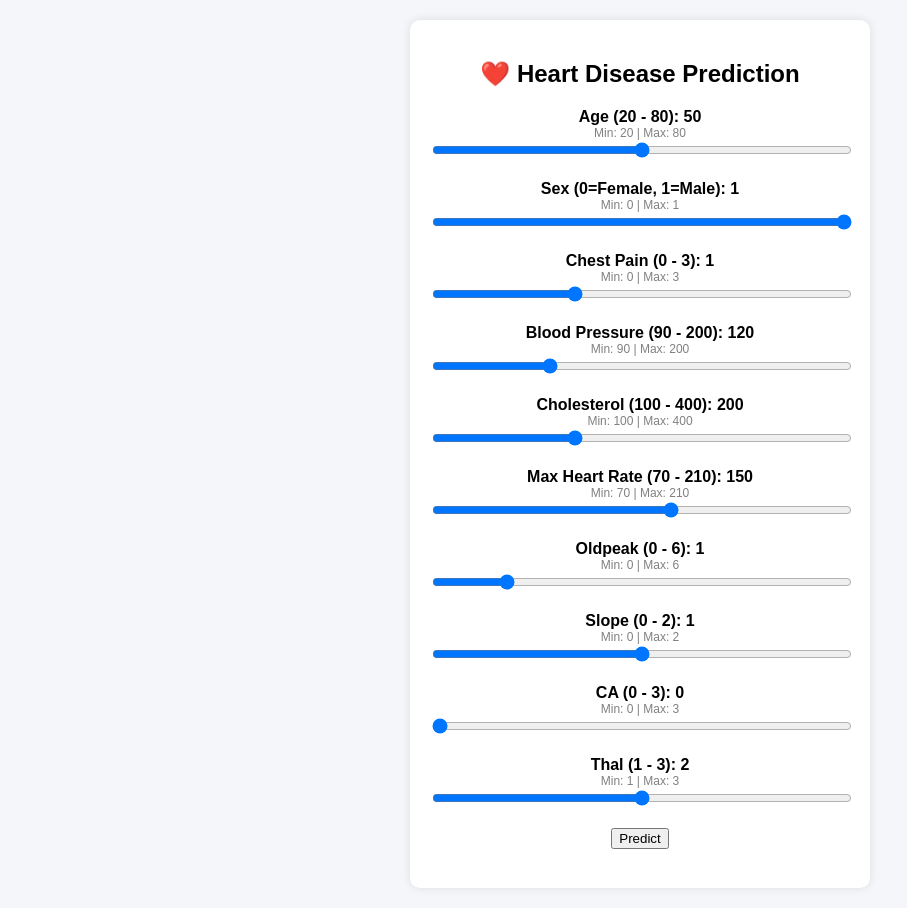
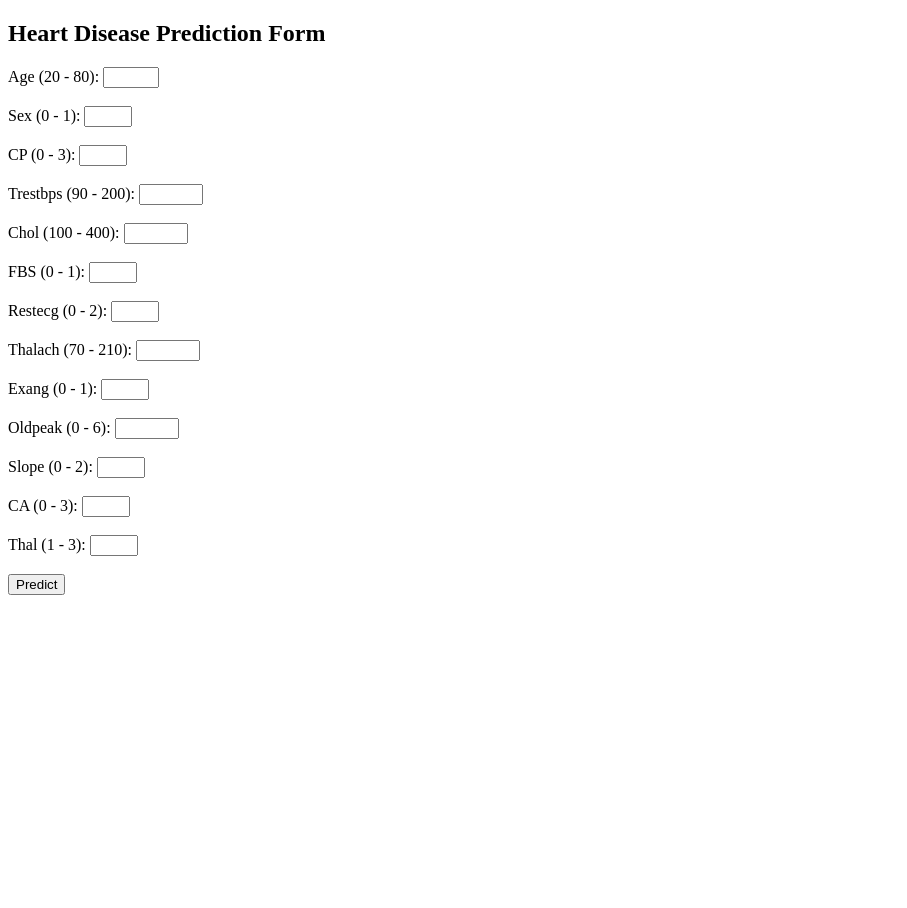
Before and after one commit to sathishasmi/heart-ml-project, a FastAPI app: page / in a window 1280 px wide. Shown: the whole page, without its empty margins (0-907 px from the left). After the commit the page ends 595 px from the top, so only its background shows below. Run offline with FastAPI, Linux system fonts and the light colour scheme; parts of the project's set-up code (start-up, migrations or seed data) failed here and were passed over.

Commit message:
Enhance prediction form with new input fields
Added input fields for additional heart disease prediction parameters.

```diff
--- a/templates/index.html
+++ b/templates/index.html
@@ -2,100 +2,41 @@
 <html>
 <head>
     <title>Heart Disease Prediction</title>
-
-    <style>
-        body {
-            font-family: Arial;
-            background: #f4f6f9;
-            text-align: center;
-        }
-
-        .container {
-            background: white;
-            padding: 20px;
-            margin: 20px auto;
-            width: 420px;
-            border-radius: 10px;
-            box-shadow: 0 0 10px rgba(0,0,0,0.1);
-        }
-
-        input[type=range] {
-            width: 100%;
-        }
-
-        label {
-            font-weight: bold;
-        }
-
-        .range-text {
-            font-size: 12px;
-            color: gray;
-        }
-    </style>
 </head>
-
 <body>
-
-<div class="container">
-    <h2>❤️ Heart Disease Prediction</h2>
+    <h2>Heart Disease Prediction Form</h2>
 
     <form action="/predict_form" method="post">
+        Age (20 - 80): <input type="number" name="age" min="20" max="80"><br><br>
 
-        <label>Age (20 - 80): <span id="age_val">50</span></label>
-        <div class="range-text">Min: 20 | Max: 80</div>
-        <input type="range" name="age" min="20" max="80" value="50"
-               oninput="age_val.innerText = this.value"><br><br>
+        Sex (0 - 1): <input type="number" name="sex" min="0" max="1"><br><br>
 
-        <label>Sex (0=Female, 1=Male): <span id="sex_val">1</span></label>
-        <div class="range-text">Min: 0 | Max: 1</div>
-        <input type="range" name="sex" min="0" max="1" value="1"
-               oninput="sex_val.innerText = this.value"><br><br>
+        CP (0 - 3): <input type="number" name="cp" min="0" max="3"><br><br>
 
-        <label>Chest Pain (0 - 3): <span id="cp_val">1</span></label>
-        <div class="range-text">Min: 0 | Max: 3</div>
-        <input type="range" name="cp" min="0" max="3" value="1"
-               oninput="cp_val.innerText = this.value"><br><br>
+        Trestbps (90 - 200): <input type="number" name="trestbps" min="90" max="200"><br><br>
 
-        <label>Blood Pressure (90 - 200): <span id="bp_val">120</span></label>
-        <div class="range-text">Min: 90 | Max: 200</div>
-        <input type="range" name="trestbps" min="90" max="200" value="120"
-               oninput="bp_val.innerText = this.value"><br><br>
+        Chol (100 - 400): <input type="number" name="chol" min="100" max="400"><br><br>
 
-        <label>Cholesterol (100 - 400): <span id="chol_val">200</span></label>
-        <div class="range-text">Min: 100 | Max: 400</div>
-        <input type="range" name="chol" min="100" max="400" value="200"
-               oninput="chol_val.innerText = this.value"><br><br>
+        FBS (0 - 1): <input type="number" name="fbs" min="0" max="1"><br><br>
 
-        <label>Max Heart Rate (70 - 210): <span id="thalach_val">150</span></label>
-        <div class="range-text">Min: 70 | Max: 210</div>
-        <input type="range" name="thalach" min="70" max="210" value="150"
-               oninput="thalach_val.innerText = this.value"><br><br>
+        Restecg (0 - 2): <input type="number" name="restecg" min="0" max="2"><br><br>
 
-        <label>Oldpeak (0 - 6): <span id="oldpeak_val">1</span></label>
-        <div class="range-text">Min: 0 | Max: 6</div>
-        <input type="range" name="oldpeak" min="0" max="6" step="0.1" value="1"
-               oninput="oldpeak_val.innerText = this.value"><br><br>
+        Thalach (70 - 210): <input type="number" name="thalach" min="70" max="210"><br><br>
 
-        <label>Slope (0 - 2): <span id="slope_val">1</span></label>
-        <div class="range-text">Min: 0 | Max: 2</div>
-        <input type="range" name="slope" min="0" max="2" value="1"
-               oninput="slope_val.innerText = this.value"><br><br>
+        Exang (0 - 1): <input type="number" name="exang" min="0" max="1"><br><br>
 
-        <label>CA (0 - 3): <span id="ca_val">0</span></label>
-        <div class="range-text">Min: 0 | Max: 3</div>
-        <input type="range" name="ca" min="0" max="3" value="0"
-               oninput="ca_val.innerText = this.value"><br><br>
+        Oldpeak (0 - 6): <input type="number" step="0.1" name="oldpeak" min="0" max="6"><br><br>
 
-        <label>Thal (1 - 3): <span id="thal_val">2</span></label>
-        <div class="range-text">Min: 1 | Max: 3</div>
-        <input type="range" name="thal" min="1" max="3" value="2"
-               oninput="thal_val.innerText = this.value"><br><br>
+        Slope (0 - 2): <input type="number" name="slope" min="0" max="2"><br><br>
+
+        CA (0 - 3): <input type="number" name="ca" min="0" max="3"><br><br>
+
+        Thal (1 - 3): <input type="number" name="thal" min="1" max="3"><br><br>
 
         <button type="submit">Predict</button>
     </form>
 
     <h3>{{ prediction }}</h3>
-</div>
 
 </body>
 </html>
```
